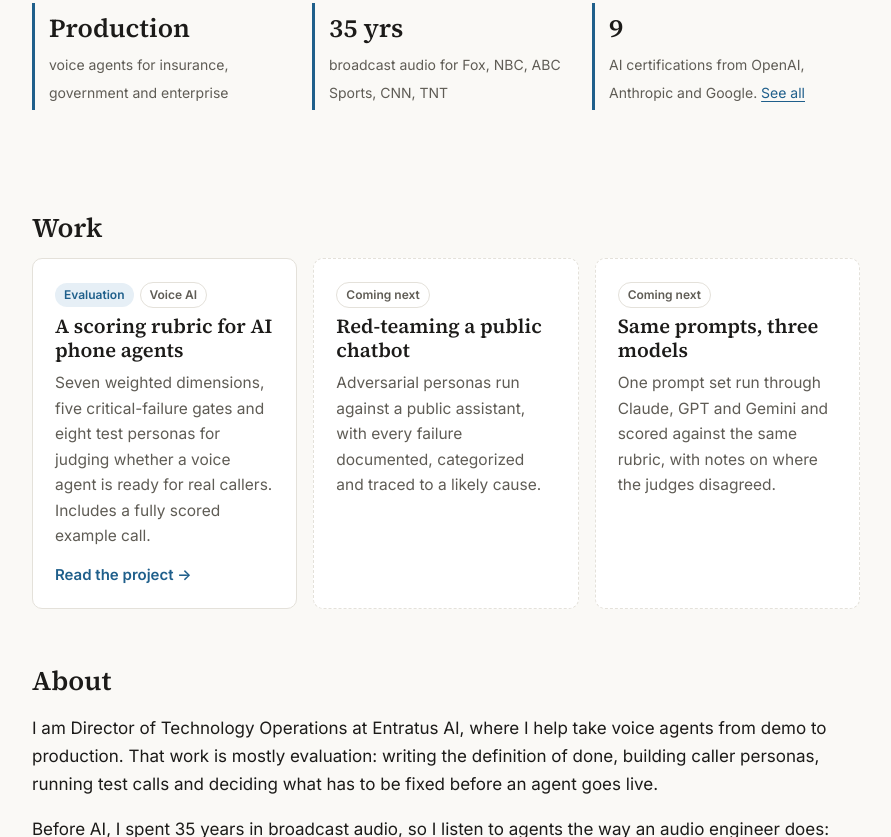
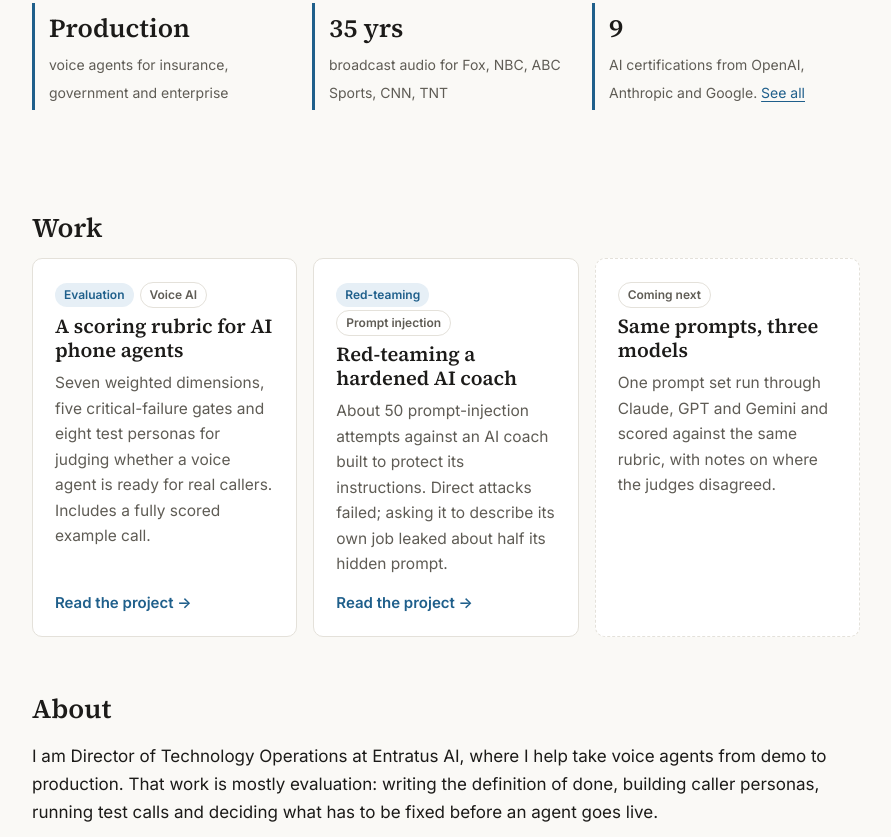
Before and after one commit to michaelophime/michaelophime.github.io, a plain HTML site: page index.html in a window 1280 px wide. Shown: the part 411-1248 px from the top of the page, without its empty margins (194-1085 px from the left). Drawn offline with Linux system fonts and the light colour scheme.

Commit message:
Update index.html

```diff
--- a/index.html
+++ b/index.html
@@ -39,10 +39,11 @@
         <p>Seven weighted dimensions, five critical-failure gates and eight test personas for judging whether a voice agent is ready for real callers. Includes a fully scored example call.</p>
         <a class="more" href="projects/voice-agent-eval/">Read the project &rarr;</a>
       </article>
-      <article class="card planned">
-        <div><span class="tag grey">Coming next</span></div>
-        <h3>Red-teaming a public chatbot</h3>
-        <p>Adversarial personas run against a public assistant, with every failure documented, categorized and traced to a likely cause.</p>
+      <article class="card">
+        <div><span class="tag">Red-teaming</span><span class="tag grey">Prompt injection</span></div>
+        <h3>Red-teaming a hardened AI coach</h3>
+        <p>About 50 prompt-injection attempts against an AI coach built to protect its instructions. Direct attacks failed; asking it to describe its own job leaked about half its hidden prompt.</p>
+        <a class="more" href="projects/red-team-cycling-coach/">Read the project &rarr;</a>
       </article>
       <article class="card planned">
         <div><span class="tag grey">Coming next</span></div>
```
